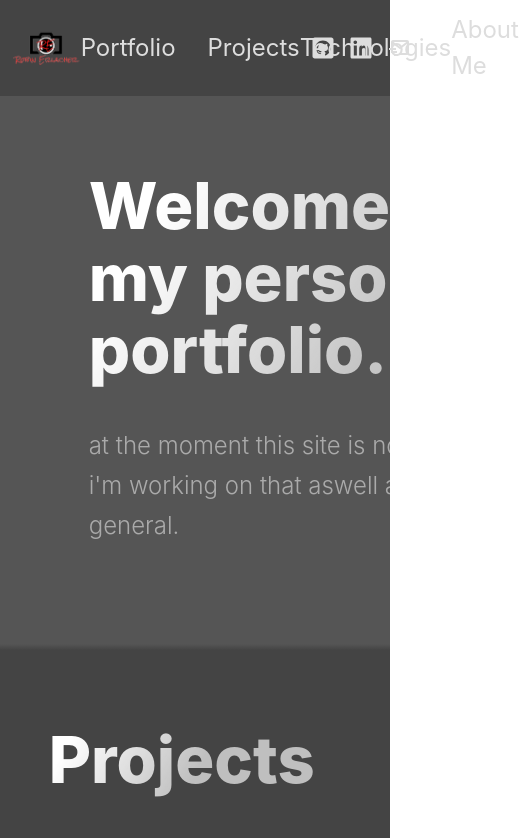
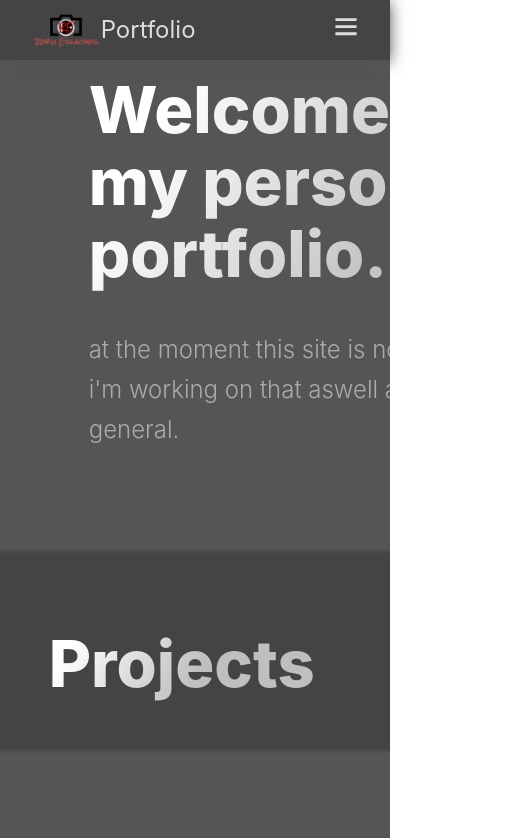
Before and after one commit to rerlache/react-portfolio, a React (Vite) app: page / in a window 390 px wide. Shown: the top 838 px of the page, 519 px wide, since content can reach past the window. Built offline with nearby package versions, Linux system fonts and the light colour scheme.

Commit message:
made header responsive, removed styled component bugs

```diff
--- a/src/App.jsx
+++ b/src/App.jsx
@@ -9,20 +9,20 @@ import BackgroundAnimation from "./components/BgAnimation";
 function App() {
   return (
     <Layout>
-      <Section grid center>
+      <Section grid="true" center="true">
         <Hero />
         <BackgroundAnimation />
       </Section>
-      <SectionDivider />
-      <Section primary>
+      <SectionDivider id="projects" />
+      <Section primary="true">
         <Projects />
       </Section>
-      <SectionDivider primary />
+      <SectionDivider primary="true" id="tech" />
       <Section>
         <Technologies />
       </Section>
-      <SectionDivider />
-      <Section primary nopadding>
+      <SectionDivider id="about" />
+      <Section primary="true" nopadding="true">
         <About />
       </Section>
     </Layout>
--- a/src/components/About/About.jsx
+++ b/src/components/About/About.jsx
@@ -11,19 +11,19 @@ import {
 export default function About() {
   return (
     <>
-      <SectionContainer id="about">
-        <SectionHeader main>About Me</SectionHeader>
+      <SectionContainer>
+        <SectionHeader main="true">About Me</SectionHeader>
         <IntroductionSection>
           I started my development journey 2018. As i got more into PowerApps,
           Flow and the DataVerse and created some nice apps with these Low-Code
           apps.
         </IntroductionSection>
       </SectionContainer>
-      <Section primary row>
+      <Section primary="true" row="true">
         <Timeline />
       </Section>
-      <SectionDivider primary />
-      <Section nopadding nomargin>
+      <SectionDivider primary="true" />
+      <Section nopadding="true" nomargin="true">
         <Contact />
       </Section>
       <SectionDivider />
--- a/src/components/Header.jsx
+++ b/src/components/Header.jsx
@@ -1,42 +1,55 @@
 import {
-  NavBarContainer,
   Logo,
   NavLinkContainer,
-  SocialIconContainer,
-  SocialIcon,
   LogoContainer,
   NavLink,
+  NavBarcontainer,
+  ToggleInput,
+  ToggleLabel,
 } from "../styles/HeaderStyles";
-import { FaGithubSquare, FaLinkedin } from "react-icons/fa";
-import {BiMailSend} from 'react-icons/bi'
+
+import { TfiMenu } from "react-icons/tfi";
+import { useEffect, useState } from "react";
+import SocialIcons from "./SocialIcons";
 
 export default function Header() {
+  const [isOpen, setIsOpen] = useState(false);
+  const [isSmallWidth, setIsSmallWidth] = useState(window.innerWidth < 767 ? true : false,
+  )
+
+  useEffect(() => {
+    function handleResize() {
+      setIsSmallWidth(window.innerWidth < 767)
+      setIsOpen(false)
+    }
+    window.addEventListener("resize", handleResize)
+    handleResize()
+
+    return () => window.removeEventListener("resize", handleResize)
+  }, []);
   return (
-    <NavBarContainer>
+    <NavBarcontainer>
       <LogoContainer>
         <Logo href="/">
           <img src="/reLogo.png" height="36px" /> Portfolio
         </Logo>
       </LogoContainer>
+      <ToggleInput
+        type="checkbox"
+        id="navbar-toggle"
+        checked={isOpen}
+        onChange={() => setIsOpen(!isOpen)}
+      />
+      <ToggleLabel htmlFor="navbar-toggle">
+        <TfiMenu />
+      </ToggleLabel>
       <NavLinkContainer>
-        <NavLink href="#projects">Projects</NavLink>
-        <NavLink href="#tech">Technologies</NavLink>
-        <NavLink href="#about">About Me</NavLink>
+        <NavLink href="#projects" onClick={() => setIsOpen(false)}>Projects</NavLink>
+        <NavLink href="#tech" onClick={() => setIsOpen(false)}>Technologies</NavLink>
+        <NavLink href="#about" onClick={() => setIsOpen(false)}>About Me</NavLink>
+        <SocialIcons display={isOpen} />
       </NavLinkContainer>
-      <SocialIconContainer>
-        <SocialIcon href="https://github.com/rerlache" target="_blank">
-          <FaGithubSquare />
-        </SocialIcon>
-        <SocialIcon
-          href="https://www.linkedin.com/in/robin-erlacher-4ba8bb229/"
-          target="_blank"
-        >
-          <FaLinkedin />
-        </SocialIcon>
-        <SocialIcon href="mailto:main@robinerlacher.online">
-            <BiMailSend />
-        </SocialIcon>
-      </SocialIconContainer>
-    </NavBarContainer>
+      <SocialIcons display={!isOpen && !isSmallWidth} />
+    </NavBarcontainer>
   );
 }
--- a/src/components/Hero.jsx
+++ b/src/components/Hero.jsx
@@ -4,7 +4,7 @@ import { SectionContainer, SectionHeader, SectionText } from "../styles/GlobalSt
 export default function Hero() {
   return (
     <SectionContainer>
-      <SectionHeader main>Welcome to<br /> my personal portfolio.</SectionHeader>
+      <SectionHeader main="true">Welcome to<br /> my personal portfolio.</SectionHeader>
       <SectionText>
         at the moment this site is not responsive, but i'm working on that aswell as on the content in general.
       </SectionText>
--- a/src/components/Projects.jsx
+++ b/src/components/Projects.jsx
@@ -1,11 +1,10 @@
-import React from 'react'
-import { SectionContainer, SectionHeader } from '../styles/GlobalStyles'
+import React from "react";
+import { SectionContainer, SectionHeader } from "../styles/GlobalStyles";
 
 export default function Projects() {
   return (
-    <SectionContainer id='projects'>
-      <SectionHeader main>Projects</SectionHeader>
-
+    <SectionContainer>
+      <SectionHeader main="true">Projects</SectionHeader>
     </SectionContainer>
-  )
+  );
 }
--- /dev/null
+++ b/src/components/SocialIcons.jsx
@@ -0,0 +1,26 @@
+import { FaGithubSquare, FaLinkedin } from "react-icons/fa";
+import { BiMailSend } from "react-icons/bi";
+import { SocialIconContainer, SocialIcon } from "../styles/HeaderStyles";
+
+export default function SocialIcons( {display} ) {
+  if (display) {
+    return (
+      <SocialIconContainer>
+        <SocialIcon href="https://github.com/rerlache" target="_blank">
+          <FaGithubSquare />
+        </SocialIcon>
+        <SocialIcon
+          href="https://www.linkedin.com/in/robin-erlacher-4ba8bb229/"
+          target="_blank"
+        >
+          <FaLinkedin />
+        </SocialIcon>
+        <SocialIcon href="mailto:main@robinerlacher.online">
+          <BiMailSend />
+        </SocialIcon>
+      </SocialIconContainer>
+    );
+  } else {
+    return (<></>)
+  }
+}
--- a/src/components/Technologies.jsx
+++ b/src/components/Technologies.jsx
@@ -1,10 +1,9 @@
-import React from 'react'
 import { SectionContainer, SectionHeader } from '../styles/GlobalStyles'
 
 export default function Technologies() {
   return (
-    <SectionContainer id="tech">
-        <SectionHeader main>Technologies</SectionHeader>
+    <SectionContainer>
+        <SectionHeader main="true">Technologies</SectionHeader>
         this are some technologies i worked with...
     </SectionContainer>
   )
--- a/src/layouts/Layout.jsx
+++ b/src/layouts/Layout.jsx
@@ -8,7 +8,7 @@ export default function Layout({ children }) {
     <Container>
       <Header />
       <main>{children}</main>
-      <Section primary>
+      <Section primary="true">
         <Footer />
       </Section>
     </Container>
--- a/src/styles/HeaderStyles.jsx
+++ b/src/styles/HeaderStyles.jsx
@@ -1,55 +1,91 @@
 import styled from "styled-components";
 
-export const NavBarContainer = styled.nav`
-  display: grid;
-  grid-template-columns: repeat(5, 1fr);
-  grid-template-rows: 1fr;
-  grid-column-gap: 2rem;
-  padding: 0.75rem;
+export const NavBarcontainer = styled.nav`
+  display: flex;
+  justify-content: space-between;
+  align-items: center;
   background-color: var(--primary-darkColor);
   color: var(--primary-lightColor);
+  padding: .75rem 2rem;
   font-size: 1.5rem;
+  position: fixed;
+  z-index: 1;
+  width: 100%;
+  top: 0;
+  box-shadow: 0px 2px 15px var(--secondary-darkColor);
+
+  @media only screen and (max-width: 767px) {
+    flex-wrap: nowrap;
 `;
-export const LogoContainer = styled.div`
-  grid-area: 1 / 1 / 2 / 2;
-  display: flex;
-  flex-direction: row;
-  align-items: center;
-`;
-export const NavLinkContainer = styled.div`
-  grid-area: 1 / 2 / 2 / 4;
-  display: flex;
-  justify-content: space-around;
-  align-items: center;
-`;
-export const SocialIconContainer = styled.div`
-  grid-area: 1 / 5 / 2 / 6;
-  display: flex;
-  justify-content: space-around;
-  align-items: center;
-`;
-/*@media ${(props) => props.theme.breakpoints.sm} {
-  display: grid;
-  grid-template-columns: repeat(5, 1fr);
-  grid-template-rows: repeat(2, 60px);
-  grid-column-gap: 0.5rem;
-  grid-row-gap: 0.5rem;}*/
-
+export const LogoContainer = styled.div``;
 export const Logo = styled.a`
   text-decoration: none;
   color: inherit;
   display: flex;
   align-items: center;
 `;
+export const ToggleInput = styled.input`
+  display: none;
+
+  @media only screen and (max-width: 767px) {
+    cursor: pointer;
+    position: relative;
+    top: 5px;
+    right: 0;
+    margin-right: 20px;
+  }
+`;
+export const ToggleLabel = styled.label`
+  display: none;
+  @media only screen and (max-width: 767px) {
+    display: block;
+    cursor: pointer;
+  }
+`;
+export const NavLinkContainer = styled.ul`
+  display: flex;
+  flex-direction: row;
+  align-items: center;
+  margin: auto;
+  background-color: var(--primary-darkColor);
+
+  @media only screen and (max-width: 767px) {
+    display: none;
+
+    ${ToggleInput}:checked ~ & {
+      display: flex;
+      flex-direction: column;
+      margin-right: 0;
+      width: 100%;
+      padding: 20px;
+      position: absolute;
+      top: 45px;
+      left: 0;
+      z-index: 99999;
+      box-shadow: 0px 2px 5px rgba(0, 0, 0, 0.2);
+    }
+  }
+`;
 export const NavLink = styled.a`
+  color: inherit;
+  font-size: 1.2rem;
+  display: block;
+  align-items: center;
   text-decoration: none;
-  color: inherit;
-  transition: 0.3s ease;
+  padding: 0.5rem 1rem;
+  transistion: all 0.3s ease;
+  background-color: var(--primary-darkColor);
   &:hover {
     transform: scale(1.2);
     cursor: pointer;
     font-weight: bold;
   }
+`;
+export const SocialIconContainer = styled.div`
+  display: flex;
+  justify-content: space-around;
+  align-items: center;
+  width: 200px
 `;
 export const SocialIcon = styled.a`
   display: flex;
```
